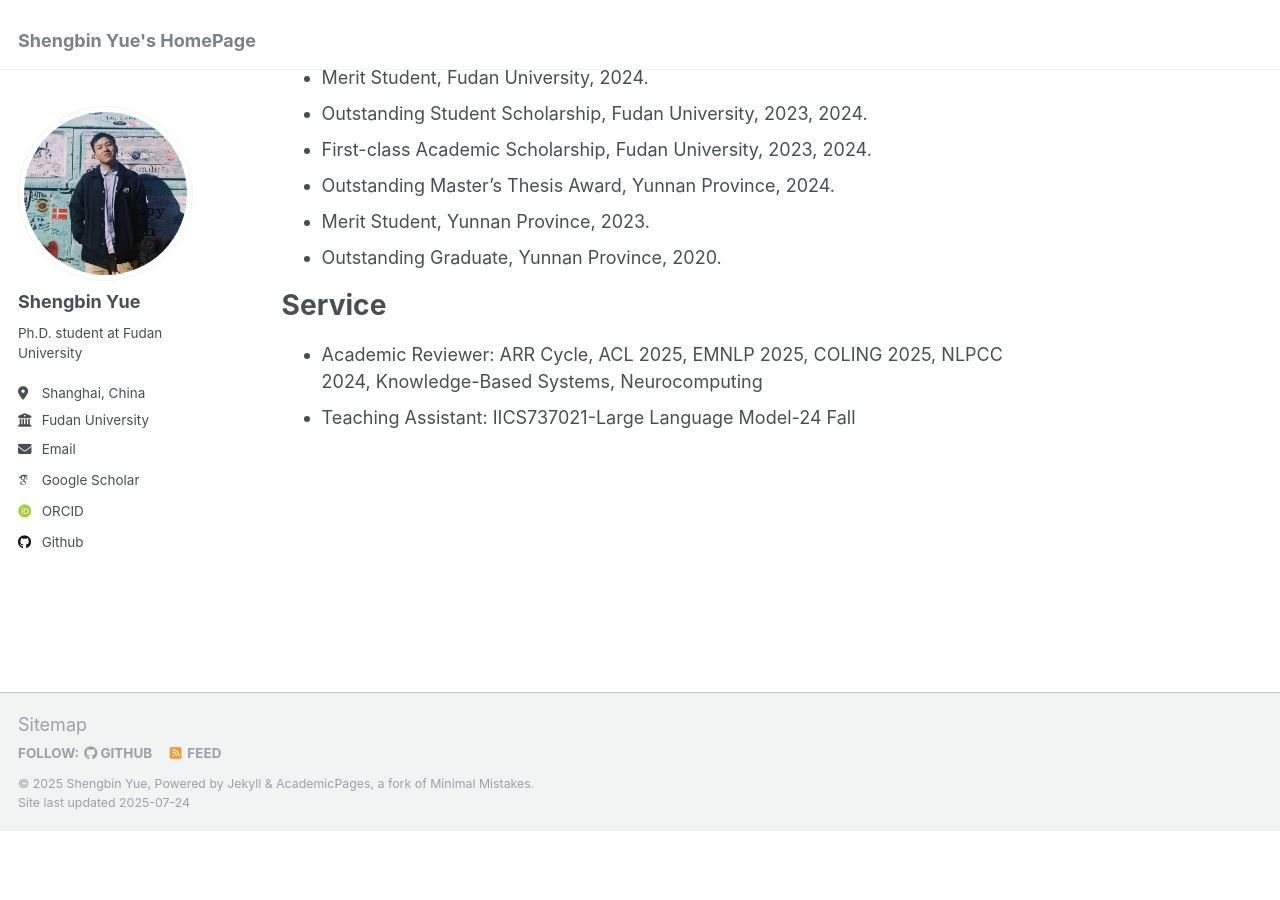
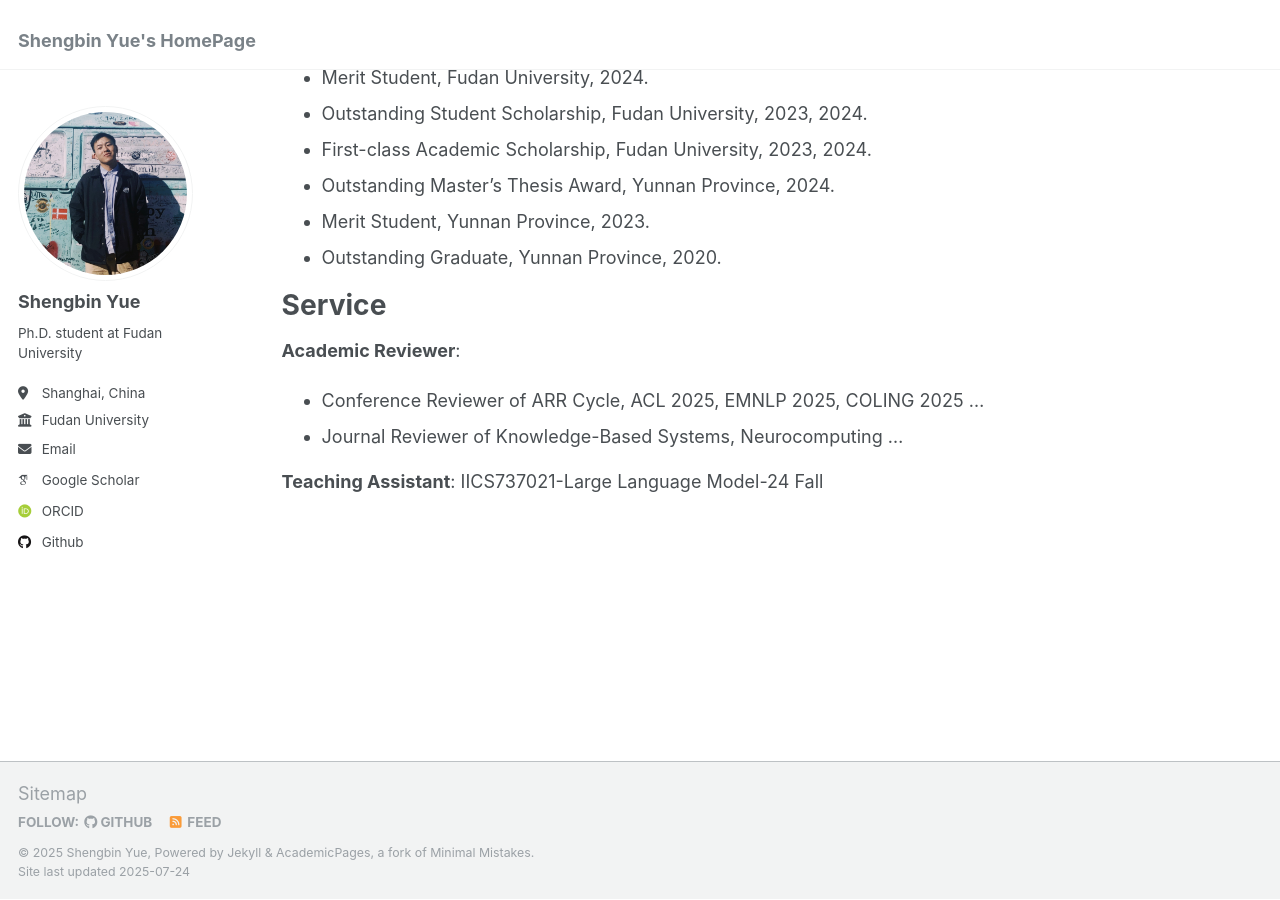
Before and after one commit to yueshengbin/yueshengbin.github.io, a Jekyll site: the page built from _pages/about.md, in a window 1280 px wide and 900 px high, scrolled down 2281 px. Built offline with Jekyll 4.4.1, drawn with Linux system fonts in a browser that asks for light colours; some web fonts are replaced; before the commit the page ends 3111 px from its top, so only the background shows below that.

Commit message:
Update about.md

```diff
--- a/_pages/about.md
+++ b/_pages/about.md
@@ -78,5 +78,9 @@ Honors & Awards
 
 Service
 ======
-* Academic Reviewer: ARR Cycle, ACL 2025, EMNLP 2025, COLING 2025, NLPCC 2024, Knowledge-Based Systems, Neurocomputing
-* Teaching Assistant: IICS737021-Large Language Model-24 Fall
+**Academic Reviewer**:
+
+* Conference Reviewer of ARR Cycle, ACL 2025, EMNLP 2025, COLING 2025 …
+* Journal Reviewer of Knowledge-Based Systems, Neurocomputing …
+
+**Teaching Assistant**: IICS737021-Large Language Model-24 Fall
```
